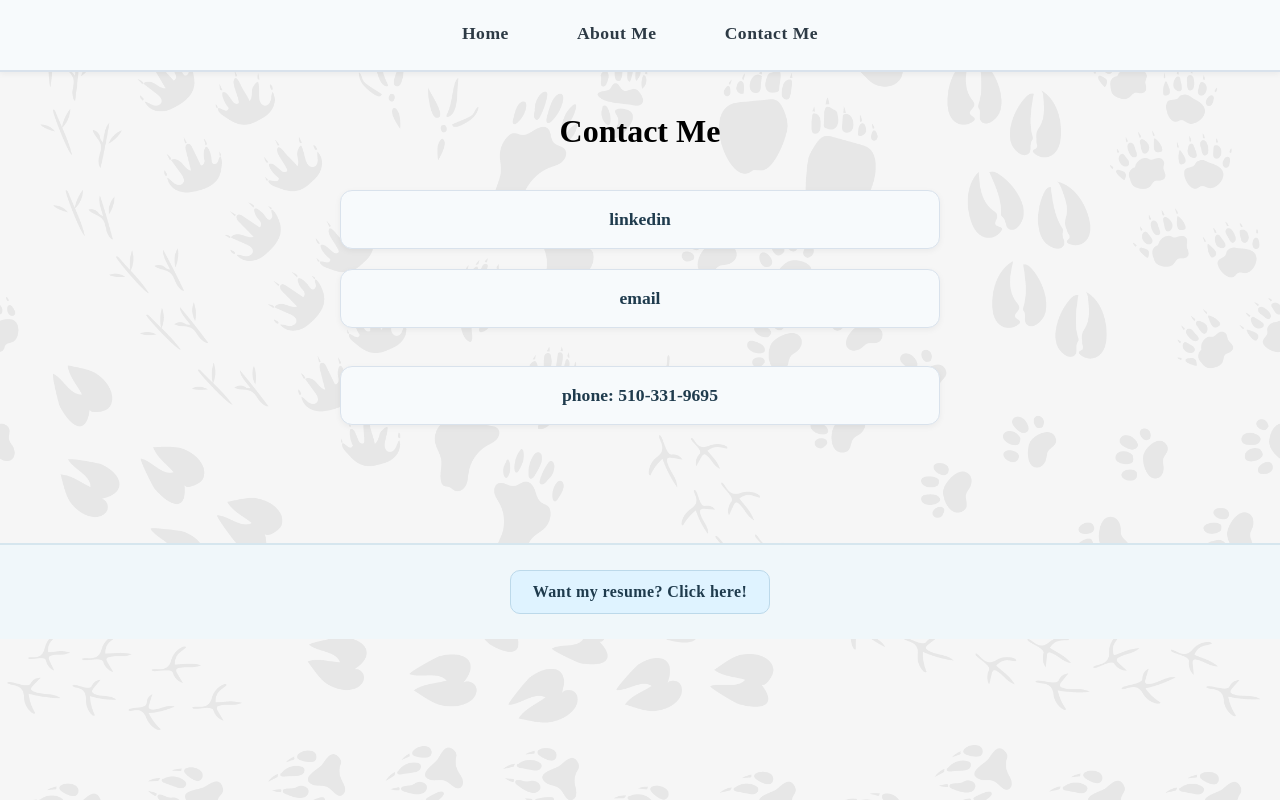
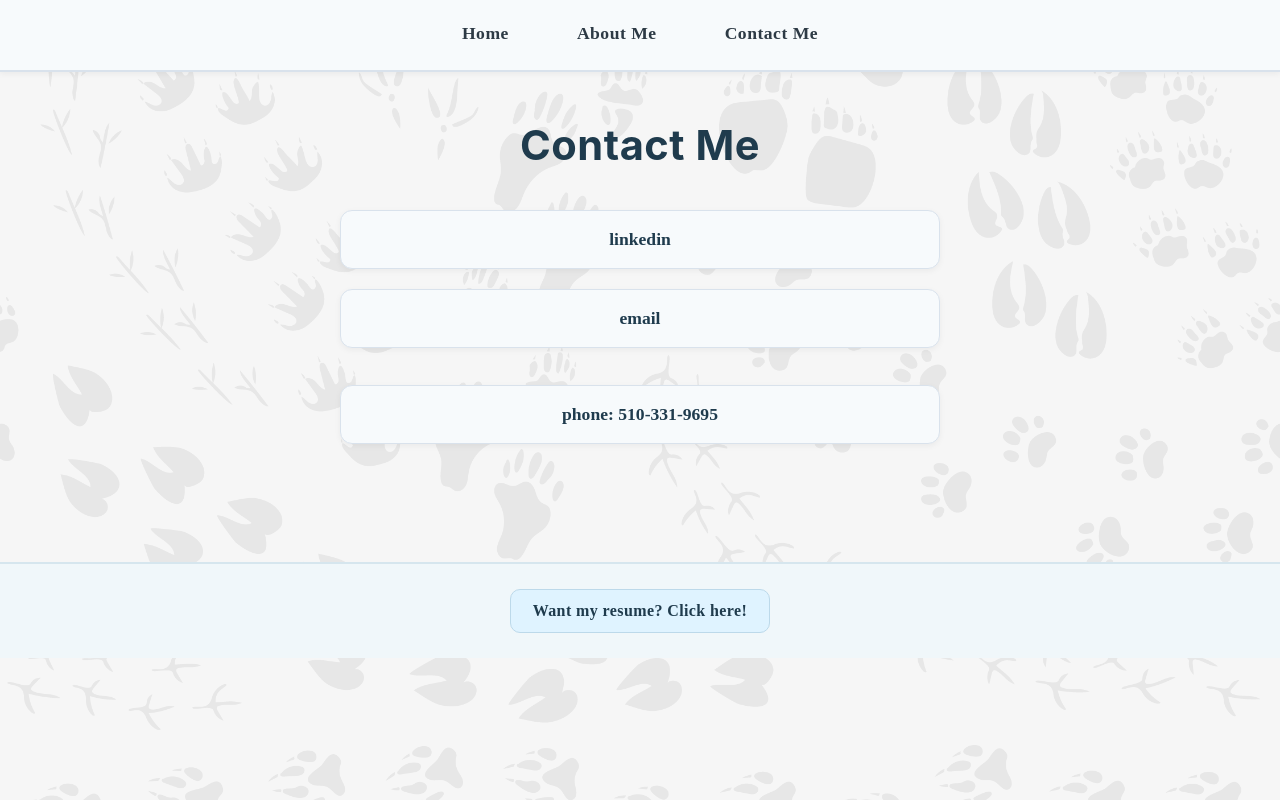
Before and after one commit to Spiderasasen/Semaj-Clark-Portfolio, a React app in the folder portfolio/: page /contact in a window 1280 px wide. Built offline with nearby package versions, Linux system fonts and the light colour scheme; the HTML template or start-up script is replaced by a standard one.

Commit message:
did a small change to the font.
it did change the footer by going down a small bit

```diff
--- a/portfolio/src/styles/main.css
+++ b/portfolio/src/styles/main.css
@@ -10,6 +10,13 @@ body {
     background-color: #f5f5f5;
     position: relative;
     z-index: 0;
+}
+
+h1{
+    font-family: "Inter", sans-serif;
+    color: #1f3b4d;
+    font-size: 2.6rem;
+    letter-spacing: 0.5px;
 }
 
 /* Background overlay */
```
